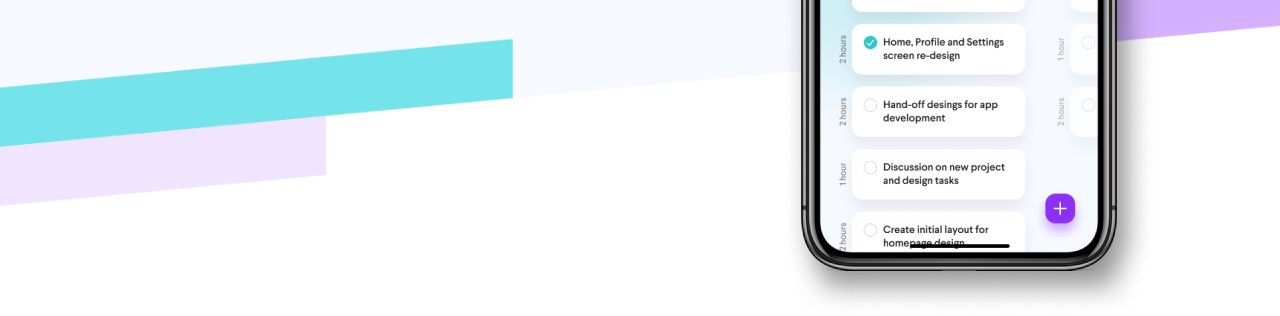
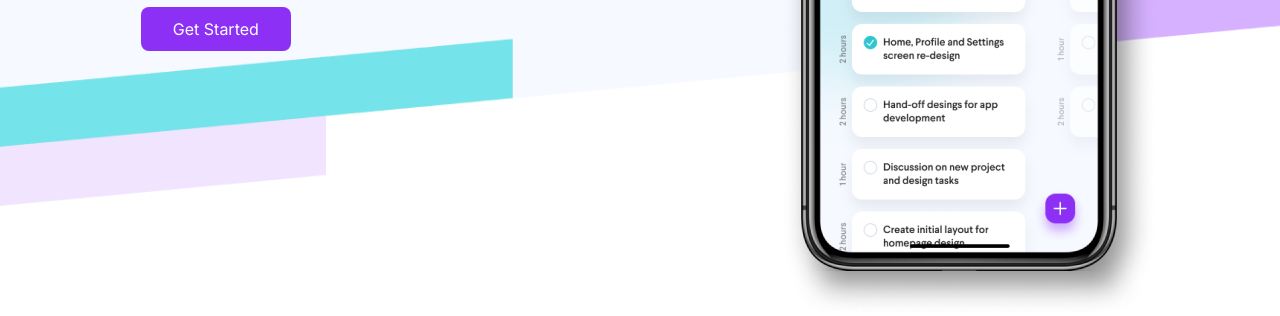
Before and after one commit to hasimgorucu/landify, a plain HTML site: page index.html in a window 1280 px wide. Shown: the part 548-864 px from the top of the page. Drawn offline with Linux system fonts and the light colour scheme.

Commit message:
buttton changed

```diff
--- a/index.html
+++ b/index.html
@@ -39,7 +39,7 @@
             Organise projects. <br />
             Get more done.
           </div>
-          <a class="hdg-button">Get Started</a>
+          <a class="hdg-button" href="">Get Started</a>
         </div>
         <img src="images/Phone Mockup.png" alt="" />
       </div>
--- a/style.css
+++ b/style.css
@@ -41,6 +41,8 @@ header{
 .hdg-content{
     display: flex;
     flex-direction: column;
+    gap: 5%;
+    align-items: start;
     padding-top: 100px;
 }
 
@@ -54,4 +56,12 @@ header{
    position: relative;
    right: -20px;
 }
+
+a{
+    background-color: #8C30F5;
+    color: white;
+    border-radius: 8px;
+    padding: 12px 32px 12px 32px;
+    text-decoration: none;
+}
 /*HEADING SECTION END*/
```
